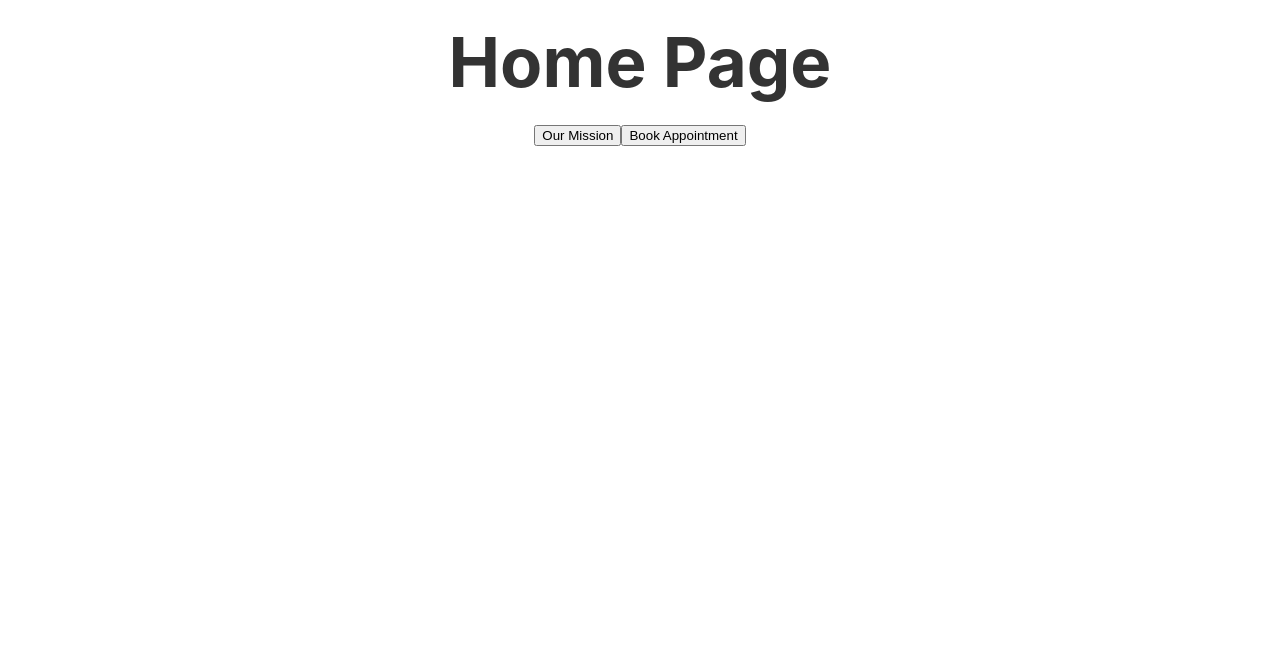
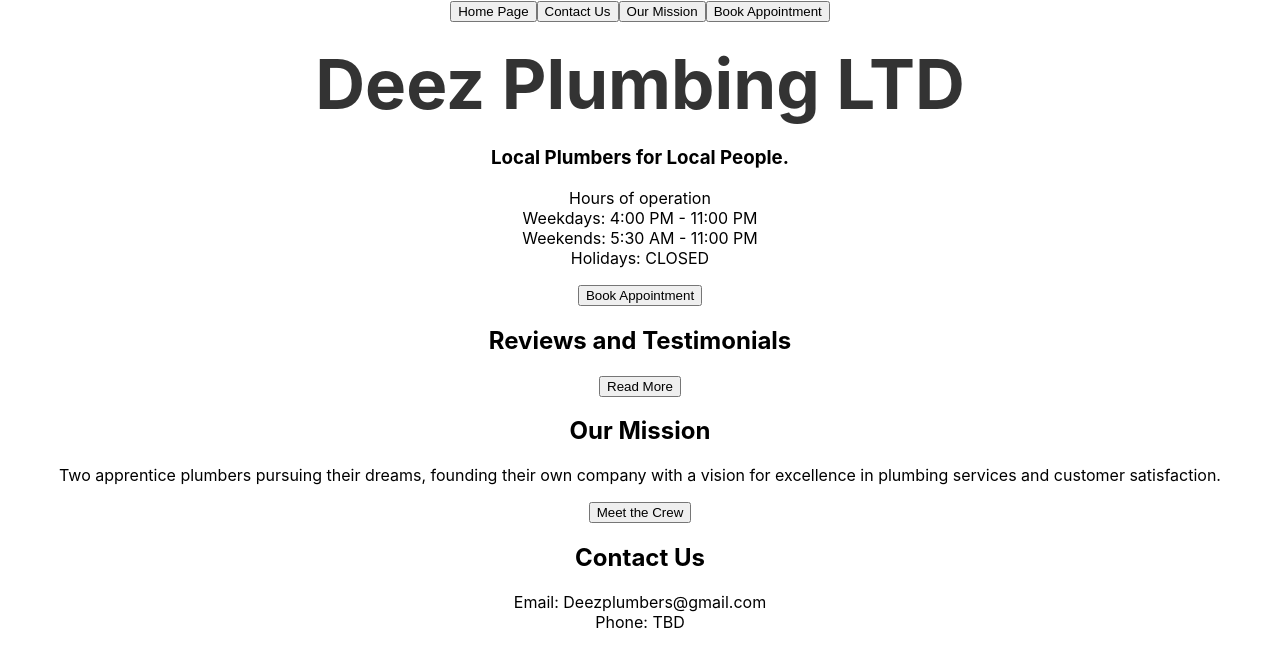
Before and after one commit to SargunKaura/Deez-Plumbing-Website, a React (Create React App) app in the folder deez-website/: page / in a window 1280 px wide. Shown: the top 666 px of the page. Built offline with nearby package versions, Linux system fonts and the light colour scheme.

Commit message:
Worked on html elements of Home Page and Our Mission Page along with creating a header for each page

```diff
--- a/deez-website/public/index.html
+++ b/deez-website/public/index.html
@@ -24,7 +24,7 @@
       work correctly both with client-side routing and a non-root public URL.
       Learn how to configure a non-root public URL by running `npm run build`.
     -->
-    <title>React App</title>
+    <title>Deez Plumbing</title>
   </head>
   <body>
     <noscript>You need to enable JavaScript to run this app.</noscript>
--- a/deez-website/src/components/BookAppointment.js
+++ b/deez-website/src/components/BookAppointment.js
@@ -1,9 +1,28 @@
 import './BookAppointment.css';
+import { Link } from 'react-router-dom'; // Import Link from react-router-dom
 
 function BookAppointment() {
   return (
     <div className="App">
-      <h1>Book Appointment Page</h1>
+
+      <header>
+        <Link to="/">
+          <button>Home Page</button>
+        </Link>
+        <Link to="/">
+          <button>Contact Us</button>
+        </Link>
+        <Link to="/OurMission">
+          <button>Our Mission</button>
+        </Link>
+        <Link to="/BookAppointment">
+          <button>Book Appointment</button>
+        </Link>
+      </header>
+
+      <h1>Book an Appointment</h1>
+
+      <p>Fill out the form below to book an appointment with Deez Plumbing LTD. (might be an embeded google form) </p>
     </div>
   );
 }
--- a/deez-website/src/components/Home.js
+++ b/deez-website/src/components/Home.js
@@ -1,16 +1,61 @@
 import './Home.css';
 import { Link } from 'react-router-dom'; // Import Link from react-router-dom
+import React from 'react';
 
 function Home() {
   return (
     <div className="App">
-      <h1>Home Page</h1>
-      <Link to="/OurMission">
-        <button>Our Mission</button>
-      </Link>
+
+      <header>
+        <Link to="/">
+          <button>Home Page</button>
+        </Link>
+        <Link to="/">
+          <button>Contact Us</button>
+        </Link>
+        <Link to="/OurMission">
+          <button>Our Mission</button>
+        </Link>
+        <Link to="/BookAppointment">
+          <button>Book Appointment</button>
+        </Link>
+      </header>
+
+      <h1>Deez Plumbing LTD</h1>
+
+      <h3>Local Plumbers for Local People.</h3>
+
+      <p>
+        Hours of operation<br />
+        Weekdays: 4:00 PM - 11:00 PM<br />
+        Weekends: 5:30 AM - 11:00 PM<br />
+        Holidays: CLOSED
+      </p>
+
       <Link to="/BookAppointment">
         <button>Book Appointment</button>
       </Link>
+
+      <h2>Reviews and Testimonials</h2>
+
+      <a href="https://www.google.com/search?q=Deez+Plumbing+LTD+reviews" target="_blank" rel="noopener noreferrer">
+        <button>Read More</button>
+      </a>
+
+      <h2>Our Mission</h2>
+      <p>Two apprentice plumbers pursuing their dreams, founding their own company with a vision for excellence in plumbing services and customer satisfaction.</p>
+
+      <Link to="/OurMission">
+        <button>Meet the Crew</button>
+      </Link>
+
+      <h2>Contact Us</h2>
+
+      <p>
+        Email: Deezplumbers@gmail.com<br></br>
+        Phone: TBD
+      </p>
+
     </div>
   );
 }
--- a/deez-website/src/components/OurMission.js
+++ b/deez-website/src/components/OurMission.js
@@ -1,9 +1,50 @@
 import './OurMission.css';
+import { Link } from 'react-router-dom'; // Import Link from react-router-dom
 
 function OurMission() {
   return (
     <div className="App">
-      <h1>Our Mission Page</h1>
+
+      <header>
+        <Link to="/">
+          <button>Home Page</button>
+        </Link>
+        <Link to="/">
+          <button>Contact Us</button>
+        </Link>
+        <Link to="/OurMission">
+          <button>Our Mission</button>
+        </Link>
+        <Link to="/BookAppointment">
+          <button>Book Appointment</button>
+        </Link>
+      </header>
+
+      <h1>Our Mission</h1>
+
+      <h2>John - Owner & Executive Head of Operations</h2>
+
+      <img src="https://www.w3schools.com/images/picture.jpg" alt="John Doe" width="200" height="200"></img>
+      <p>Meet John, a trusted plumber from Richmond. With three years of experience and a friendly demeanor, he's your go-to for
+        all your plumbing services in your area. From fixing leaks to installing new fixtures, unclogging drains, John ensures the
+        job is done efficiently and with a smile.
+      </p>
+
+      <p>Graduated foundations in 2021 Summer, finished level 2 apprenticeship in 2022 Winter, booked for Level 3 apprenticeship in autumn 2024.
+        John specializes in new construction, specifically, mechanical rooms, manages a crew at his own job sites, and finishes tasks in a timely manner.
+      </p>
+
+      <a href="https://www.linkedin.com/in/john-doe-1234567890/">John's LinkedIn</a>
+
+      <h2>Nick - Owner</h2>
+
+      <img src="https://www.w3schools.com/images/picture.jpg" alt="Nick Doe" width="200" height="200"></img>
+      <p>Introducing Nick, another plumber hailing from Richmond. With three years of experience and a warm personality, he's a trusted choice for
+        your plumbing needs. From unclogging drains to renovations, Nick ensures top-quality service. Graduated in 2021 and advancing to level 3
+        apprenticeship in 2024, he specializes in new construction and tenant improvements.
+      </p>
+
+      <a href="https://www.linkedin.com/in/john-doe-1234567890/">Nick's LinkedIn</a>
     </div>
   );
 }
```
